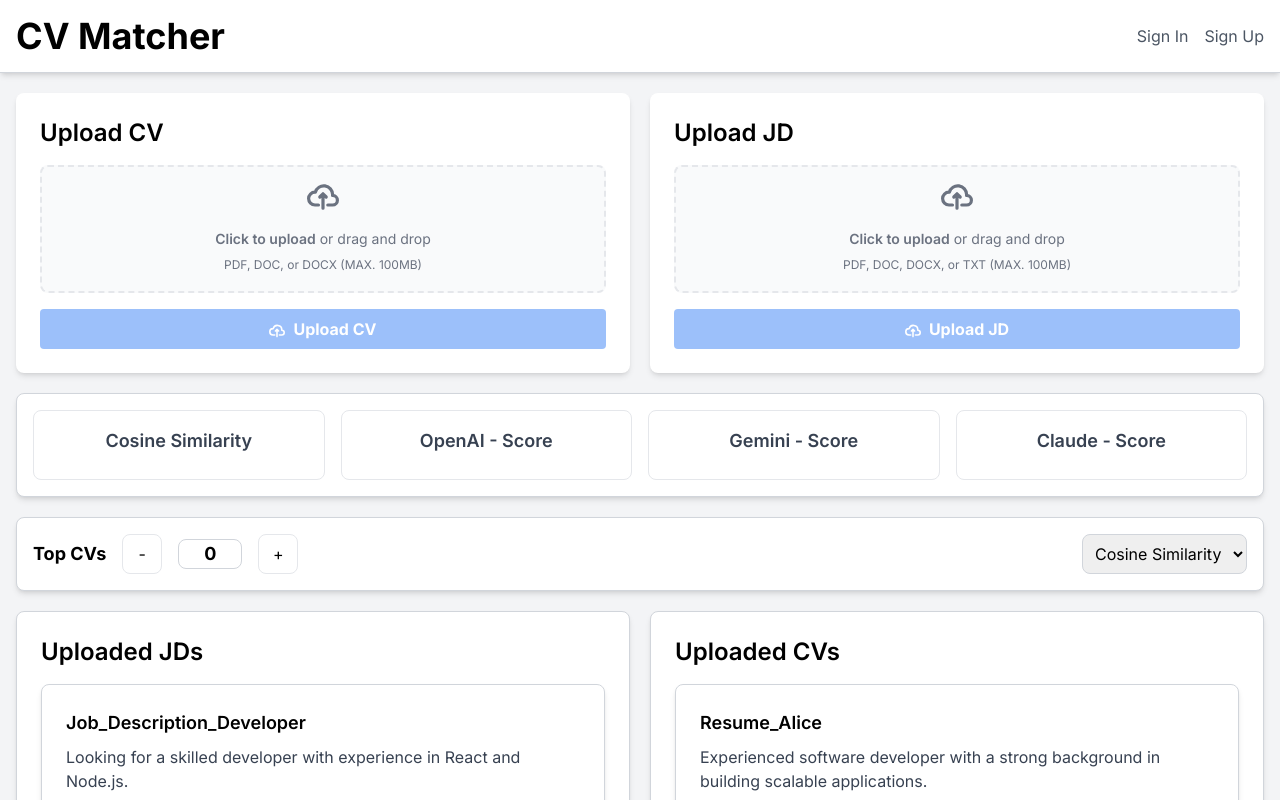
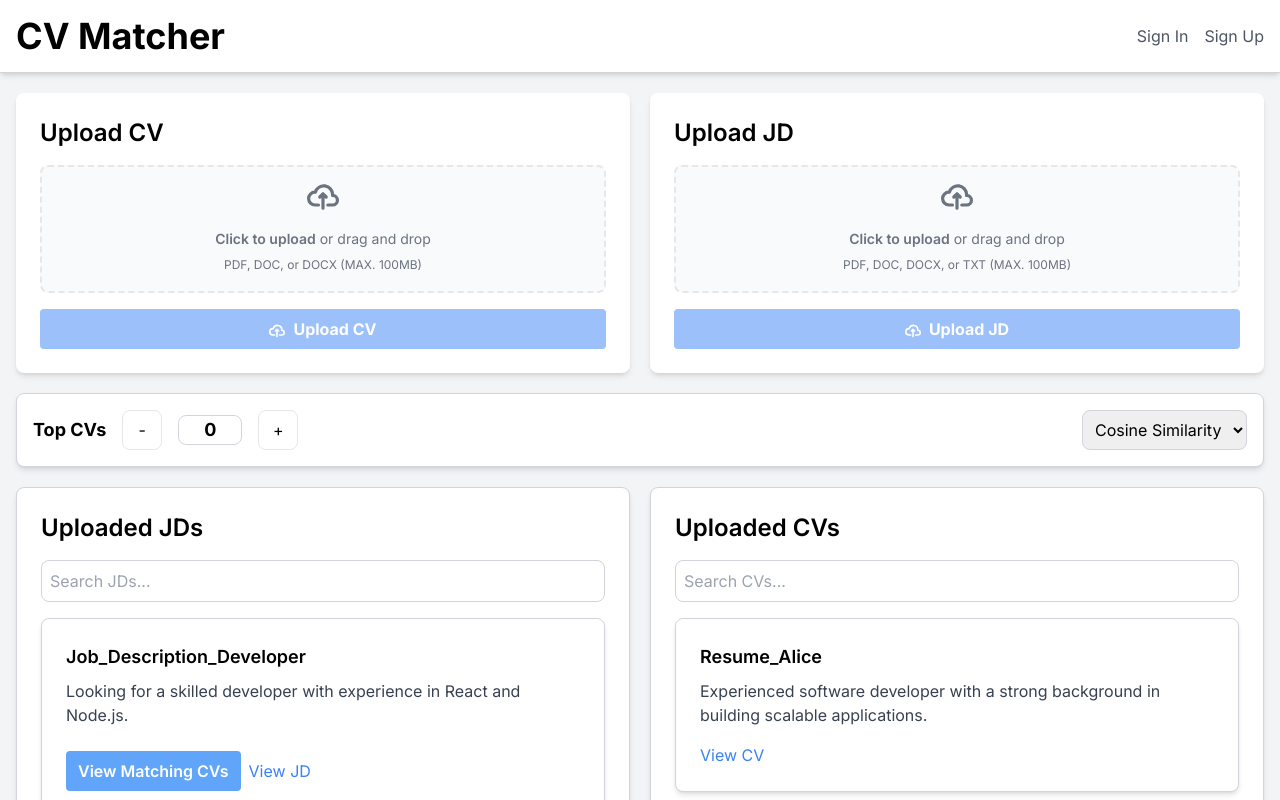
Before and after one commit to Sandhep/CVAI-Frontend, a Next.js app: page / in a window 1280 px wide. Shown: the top 800 px of the page. Built offline with nearby package versions, Linux system fonts and the light colour scheme.

Commit message:
code update

```diff
--- a/app/page.js
+++ b/app/page.js
@@ -55,9 +55,10 @@ const handleCVsUpdate = (cvs) => {
         <CVUploader />
         <JDUploader />
       </div>
-      <div className="my-5">
+     {/* <div className="my-5">
         <HorizontalCard />
       </div>
+     */}
       <div className="my-5">
         <InputCard />
       </div>
--- a/components/UploadedCVsCard.js
+++ b/components/UploadedCVsCard.js
@@ -1,24 +1,42 @@
-import React from 'react';
+import React, { useState } from 'react';
 import CV from './CV';
 
 const UploadedCVsCard = ({ uploadedCVs, title }) => {
+  const [searchQuery, setSearchQuery] = useState('');
+
+  const handleSearchChange = (event) => {
+    setSearchQuery(event.target.value);
+  };
+
+  const filteredCVs = uploadedCVs.filter(cv =>
+    cv.summary.toLowerCase().includes(searchQuery.toLowerCase()) ||
+    cv.name.toLowerCase().includes(searchQuery.toLowerCase())
+  );
+
   return (
     <div className="bg-white shadow-md rounded-lg overflow-hidden border border-gray-300 p-6">
       <h2 className="text-2xl font-semibold mb-4">{title}</h2>
-      {uploadedCVs.length > 0 ? (
+      <input
+        type="text"
+        placeholder="Search CVs..."
+        value={searchQuery}
+        onChange={handleSearchChange}
+        className="border border-gray-300 rounded-lg p-2 mb-4 w-full"
+      />
+      {filteredCVs.length > 0 ? (
         <div className="space-y-4">
-          {uploadedCVs.map((cv,index) => (
+          {filteredCVs.map((cv, index) => (
             <CV
               key={index}
               summary={cv.summary}
               cvLink={cv.link}
               filename={cv.name}
-              id = {cv.id}
+              id={cv.id}
             />
           ))}
         </div>
       ) : (
-        <p className="text-gray-500">No CVs uploaded yet.</p>
+        <p className="text-gray-500">No CVs found.</p>
       )}
     </div>
   );
--- a/components/UploadedJDsCard.js
+++ b/components/UploadedJDsCard.js
@@ -1,25 +1,43 @@
-import React from 'react';
+import React, { useState } from 'react';
 import JD from './JD';
 
 const UploadedJDsCard = ({ uploadedJDs, onCVsUpdate }) => {
+  const [searchQuery, setSearchQuery] = useState('');
+
+  const handleSearchChange = (event) => {
+    setSearchQuery(event.target.value);
+  };
+
+  const filteredJDs = uploadedJDs.filter(jd =>
+    jd.summary.toLowerCase().includes(searchQuery.toLowerCase()) ||
+    jd.name.toLowerCase().includes(searchQuery.toLowerCase())
+  );
+
   return (
     <div className="bg-white shadow-md rounded-lg overflow-hidden border border-gray-300 p-6">
       <h2 className="text-2xl font-semibold mb-4">Uploaded JDs</h2>
-      {uploadedJDs.length > 0 ? (
+      <input
+        type="text"
+        placeholder="Search JDs..."
+        value={searchQuery}
+        onChange={handleSearchChange}
+        className="border border-gray-300 rounded-lg p-2 mb-4 w-full"
+      />
+      {filteredJDs.length > 0 ? (
         <div className="space-y-4">
-          {uploadedJDs.map((jd,index) => (
+          {filteredJDs.map((jd, index) => (
             <JD
               key={index}
               summary={jd.summary}
               jdLink={jd.link}
               filename={jd.name}
-              id = {jd.id}
+              id={jd.id}
               onCVsUpdate={onCVsUpdate}
             />
           ))}
         </div>
       ) : (
-        <p className="text-gray-500">No JDs uploaded yet.</p>
+        <p className="text-gray-500">No JDs found.</p>
       )}
     </div>
   );
```
